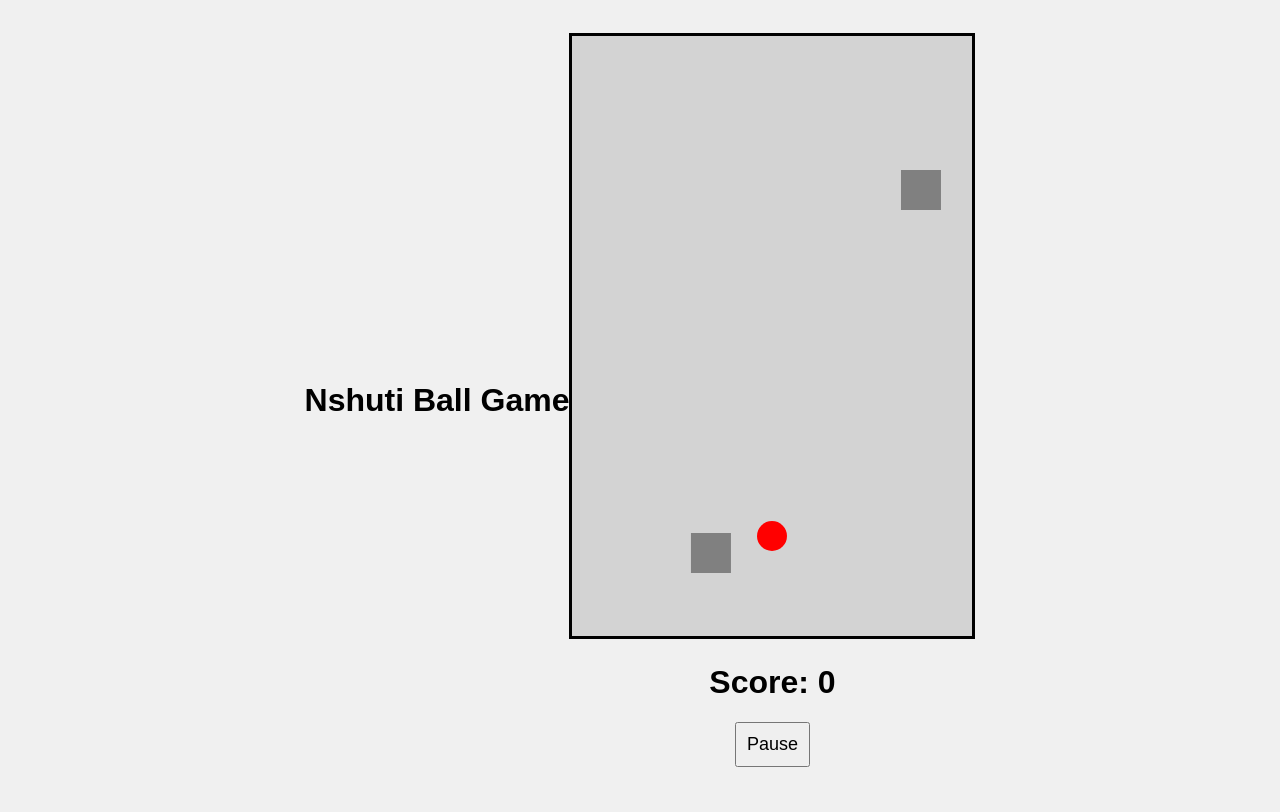
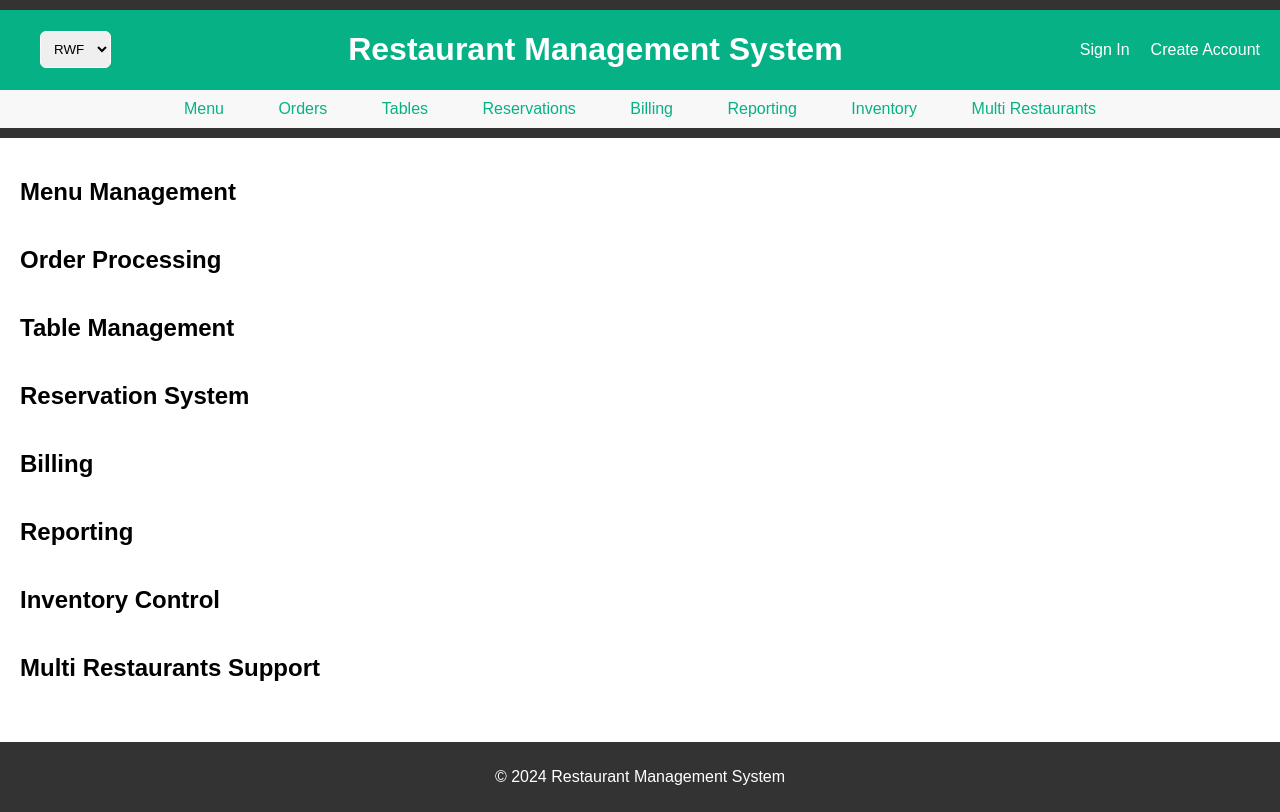
Before and after one commit to Selmy44/calculator-js, a plain HTML site: page index.html in a window 1280 px wide. Drawn offline with nearby package versions, Linux system fonts and the light colour scheme.

Commit message:
Add files via upload

```diff
--- a/index.html
+++ b/index.html
@@ -3,19 +3,109 @@
 <head>
     <meta charset="UTF-8">
     <meta name="viewport" content="width=device-width, initial-scale=1.0">
-    <title>Ball Game</title>
-    <link rel="stylesheet" href="style.css">
+    <title>Restaurant Management</title>
+    <link rel="stylesheet" href="styles.css">
+    <script src="https://code.jquery.com/jquery-3.5.1.slim.min.js"></script>
+    <script src="https://cdn.jsdelivr.net/npm/@popperjs/core@2.5.4/dist/umd/popper.min.js"></script>
+    <script src="https://stackpath.bootstrapcdn.com/bootstrap/4.5.2/js/bootstrap.min.js"></script>
 </head>
 <body>
-    <h1 id="nshuti">Nshuti Ball Game</h1><br>
-    <div class="game-container">
-        <canvas id="gameCanvas"></canvas>
-        <div class="info">
-            <h1>Score: <span id="score">0</span></h1>
-            <button id="pausePlayBtn">Pause</button>
+    <header>
+        <div class="nav-right">
+            <div class="header-content">
+                <div>
+                    <form action="#" method="POST">
+                        <select id="currency" name="currency">
+                            <option value="RWF">RWF</option>
+                            <option value="USD">USD</option>
+                            <option value="EUR">EUR</option>
+                        </select>
+                    </form>
+                </div>
+                <h1 class="demo">Restaurant Management System</h1>
+                <div class="nav-left">
+                    <a href="#">Sign In</a>
+                    <a href="#">Create Account</a>
+                </div>
+            </div>
         </div>
-    </div>
+        <div class="secondary-nav">
+            <div>
+                <ul>
+                    <li><a href="#menu">Menu</a></li>
+                    <li><a href="#orders">Orders</a></li>
+                    <li><a href="#tables">Tables</a></li>
+                    <li><a href="#reservations">Reservations</a></li>
+                    <li><a href="#billing">Billing</a></li>
+                    <li><a href="#reporting">Reporting</a></li>
+                    <li><a href="#inventory">Inventory</a></li>
+                    <li><a href="#multi-restaurants">Multi Restaurants</a></li>
+                </ul>
+            </div>
+        <div>
+    </header>
+    <!-- <header>
+        <h1>Restaurant Management System</h1>
+        <nav>
+            <ul>
+                <li><a href="#menu">Menu</a></li>
+                <li><a href="#orders">Orders</a></li>
+                <li><a href="#tables">Tables</a></li>
+                <li><a href="#reservations">Reservations</a></li>
+                <li><a href="#billing">Billing</a></li>
+                <li><a href="#reporting">Reporting</a></li>
+                <li><a href="#inventory">Inventory</a></li>
+                <li><a href="#multi-restaurants">Multi Restaurants</a></li>
+            </ul>
+        </nav>
+    </header> -->
 
-    <script src="script.js"></script>
+    <main>
+        <section id="menu">
+            <h2>Menu Management</h2>
+            <!-- Menu management content -->
+        </section>
+
+        <section id="orders">
+            <h2>Order Processing</h2>
+            <!-- Order processing content -->
+        </section>
+
+        <section id="tables">
+            <h2>Table Management</h2>
+            <!-- Table management content -->
+        </section>
+
+        <section id="reservations">
+            <h2>Reservation System</h2>
+            <!-- Reservation system content -->
+        </section>
+
+        <section id="billing">
+            <h2>Billing</h2>
+            <!-- Billing content -->
+        </section>
+
+        <section id="reporting">
+            <h2>Reporting</h2>
+            <!-- Reporting content -->
+        </section>
+
+        <section id="inventory">
+            <h2>Inventory Control</h2>
+            <!-- Inventory control content -->
+        </section>
+
+        <section id="multi-restaurants">
+            <h2>Multi Restaurants Support</h2>
+            <!-- Multi Restaurants support content -->
+        </section>
+    </main>
+
+    <footer>
+        <p>&copy; 2024 Restaurant Management System</p>
+    </footer>
+
+    <script src="scripts.js"></script>
 </body>
 </html>
--- a/styles.css
+++ b/styles.css
@@ -1,104 +1,110 @@
-body{
-  text-transform: capitalize;
-  background-color: #2b5252;
-  background-size: contain;
-  background-attachment: fixed;
-  color: #000000;
+body {
+    font-family: Arial, sans-serif;
+    margin: 0;
+    padding: 0;
+}
+.nav-right {
+    background-color: rgb(6, 177, 134);
+}
+.header-content {
+    display: flex;
+    justify-content: space-between;
+    align-items: center;
+    margin-left: 20px;
+}
+.nav-left {
+    display: flex;
+    gap: 1px;
+}
+.nav-left a {
+    text-decoration: none;
+    color: rgb(255, 255, 255);
+    margin-right: 20px;
+    margin-top: 20px;
+    margin-bottom: 20px;
+}
+.nav-left a:hover {
+    /* background-color: rgb(70, 70, 70); */
+    border-radius: 5px;
+    text-decoration: none;
+}
+.nav-left a:visited {
+    color: white;
+    background-color: rgb(70, 70, 70);
+    text-decoration:none;
+
+}
+.secondary-nav {
+    text-align: center;
+    background-color: #f8f8f8;
+    padding: 10px;
+}
+.secondary-nav ul {
+    list-style-type: none;
+    padding: 0;
+    margin: 0;
+    display: inline-block;
 }
 
-a:link /*a normal, unvisited link*/, a:visited /*a link the user has visited*/
-
-                {
-                  background-color: #000000;
-                  color: #d2e716;
-                  padding: 0px 20px;
-                  border-radius: 15px;
-                  text-align: center;
-                  text-decoration: none;
-                  display: inline-block;
-
+.secondary-nav ul li {
+    display: inline;
+    margin: 0 15px;
 }
 
-a:hover /*a link when the user mouses over it*/
-        {
-          background-color: #d2e716;
-          color: #000000;
+.secondary-nav ul li a {
+    text-decoration: none;
+    color: rgb(6, 177, 134);
+    padding: 5px 10px;
+}
+.secondary-nav ul li a:hover {
+    background-color: rgb(70, 70, 70);
+    border-radius: 5px;
+}
+form {
+    display: flex;
+    flex-direction: column;
+}
+select {
+    padding: 9px;
+    margin-left: 20px;
+    margin-top: 20px;
+    margin-bottom: 20px;
+    border: 1px solid rgb(255, 255, 255);
+    border-radius: 6px;
+}
+header {
+    background-color: #333;
+    color: white;
+    padding: 10px 0;
+    text-align: center;
 }
 
-a:active /*a link the moment it is clicked*/
-        {
-          background-color: #07a098;
-          color: #ffffff;
+nav ul {
+    list-style: none;
+    padding: 0;
 }
 
-h1.one{
-        color: #000000;;
-        line-height: normal;
-        white-space: nowrap;
-        word-spacing: 5px;
-        text-shadow: 3px 1px 10px #ff0606;
-
+nav ul li {
+    display: inline;
+    margin: 0 10px;
 }
 
-ol {
-        background: #ff9999;
+nav ul li a {
+    color: white;
+    text-decoration: none;
+}
+
+main {
     padding: 20px;
 }
 
-ul {
-        background: #3399ff;
-        padding: 20px;
+section {
+    margin-bottom: 40px;
 }
 
-ol li {
-        background: #ffe5e5;
-        color: darkred;
-        padding: 5px;
-        margin-left: 35px;
+footer {
+    background-color: #333;
+    color: white;
+    text-align: center;
+    padding: 10px 0;
 }
-
-ul li {
-        background: #cce5ff;
-        color: darkblue;
-        margin: 5px;
-      }
-
-      table {
-        border-collapse: collapse;
-        width: 100%;
-      }
-
-      th, td {
-        padding: 8px;
-        text-align: left;
-        border-bottom: 1px solid #ddd;
-      }
-
-      tr:hover {background-color: coral;}
-h1.two{
-        font-family: Verdana, Geneva, Tahoma, sans-serif;
-        font-style: italic;
-        font-size: x-large;
-        font-weight: 900;
-        color: #000000;
-
-      }
-.first{
-        letter-spacing: 5px;
-        text-decoration: underline;
-        text-align: center;
-        border: 2px solid #000000;
-        background-color: #a8a8a8;
-        opacity: 0.8;
-      }
-
-.main{
-        border-image-repeat: repeat;
-        color: #000000;
-        font-family: Cambria, Cochin, Georgia, Times, 'Times New Roman', serif;
-      }
-.calling{
-          color: #a8a8a8;
-          font-family: Georgia, 'Times New Roman', Times, serif;
-        }
-/* you have to add codes here */
```
Lines whose indentation alone changed are shown as unchanged.
